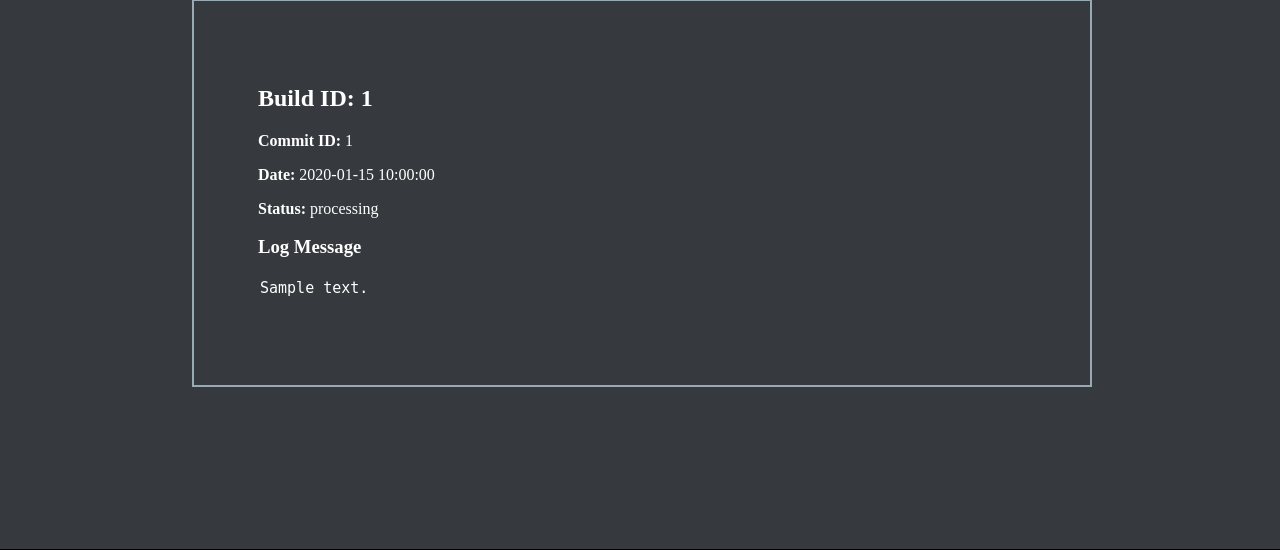
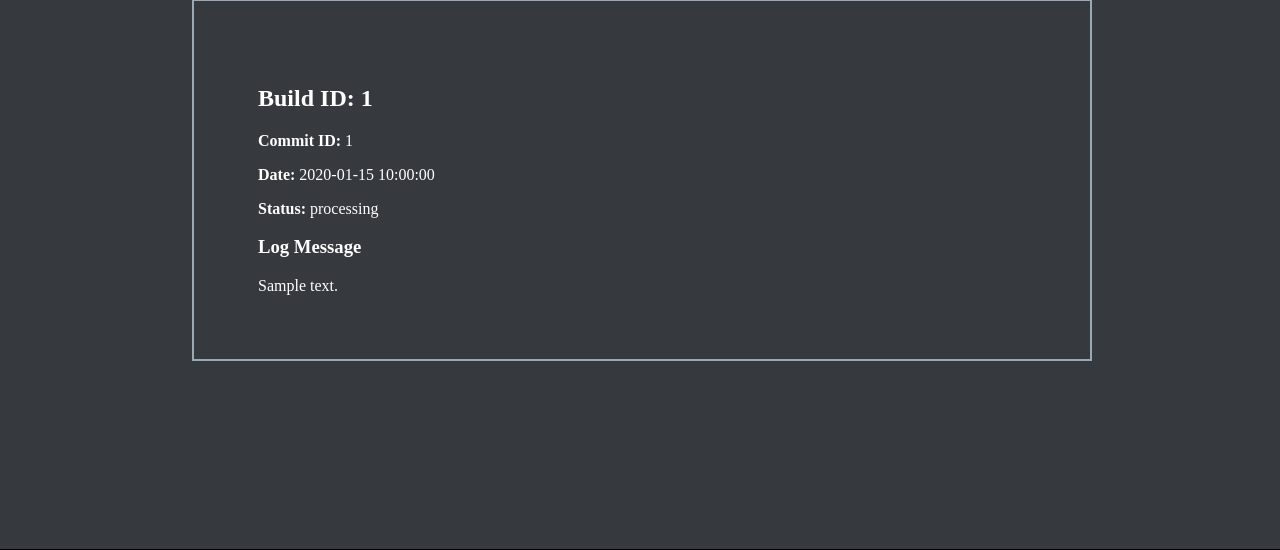
Before and after one commit to tonikarppi/mullemeck, a Flask app: page /build_view/1 in a window 1280 px wide. Shown: the part 193-743 px from the top of the page. Run offline with Flask 2, Linux system fonts and the light colour scheme; tables that the repository leaves empty hold one stand-in row (values such as "Sample post"); parts of the project's set-up code (start-up, migrations or seed data) failed here and were passed over.

Commit message:
made build_view display all rows in log_message

```diff
--- a/mullemeck/templates/build_view.html
+++ b/mullemeck/templates/build_view.html
@@ -69,6 +69,10 @@
     #build_link{
       color: #aca8c6;
     }
+    #row_list {
+      margin:0;
+      padding: 0;
+    }
     textarea {
       width: 100%;
       color: #FFFFFF;
@@ -114,7 +118,9 @@
     <p>
       <h3>Log Message</h3>
     </p>
-    <textarea readonly onkeyup="textAreaAdjust(this)">{{build_list.items[0].log_message}}</textarea>
+    {% for row in build_list.items[0].log_message.split("\n") %}
+      <p id="row_list"> {{row}} </p>
+    {% endfor %}
   </div>
   <div id="page_footer">
     Choose a build by id:
```
